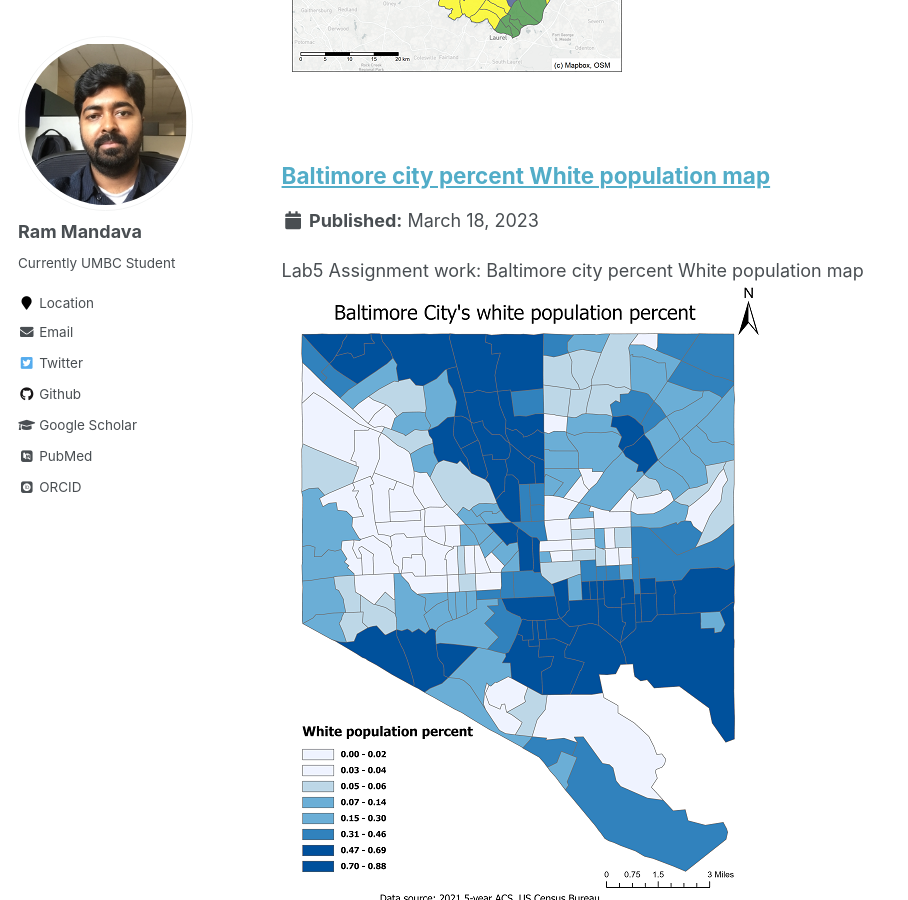
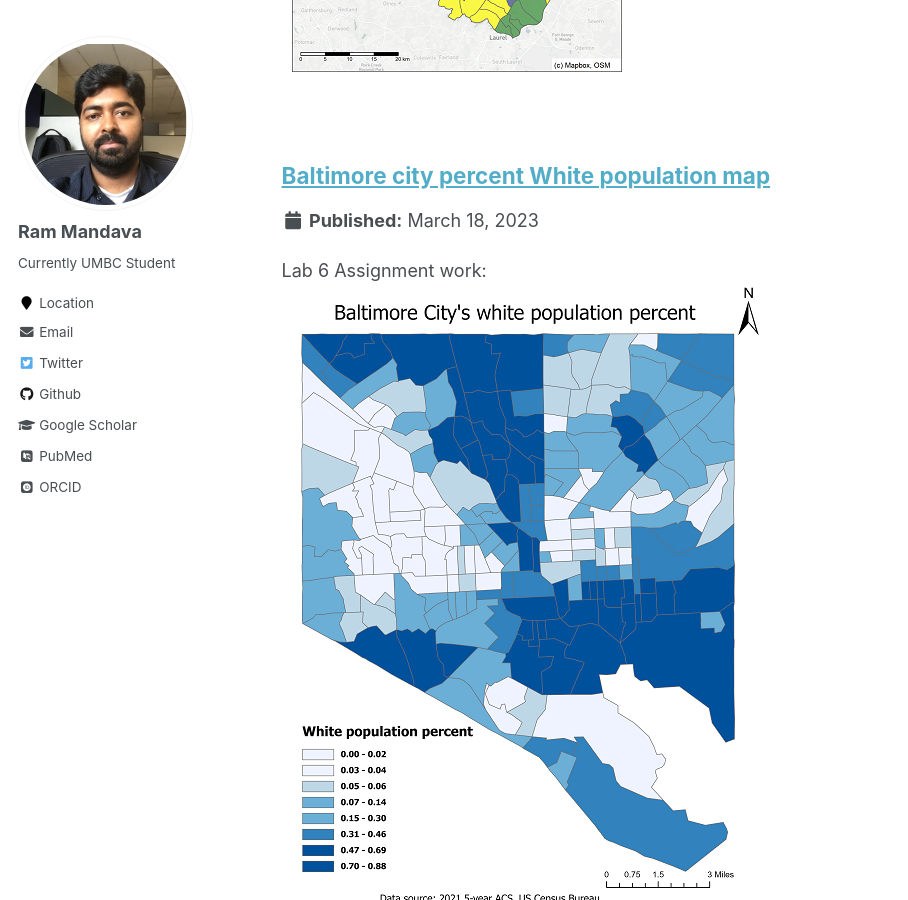
Before and after one commit to mandavaram/mandavaram.github.io, a Jekyll site: the page built from _pages/portfolio.html, in a window 1280 px wide and 900 px high, scrolled down 1064 px. Shown: the whole window, without its empty margins (0-908 px from the left). Built offline with Jekyll 4.4.1, drawn with Linux system fonts in a browser that asks for light colours; some web fonts are replaced.

Commit message:
Update portfolio-3.md

```diff
--- a/_portfolio/portfolio-3.md
+++ b/_portfolio/portfolio-3.md
@@ -1,6 +1,6 @@
 ---
 title: "Baltimore city percent White population map"
-excerpt: "Lab5 Assignment work: Baltimore city percent White population map <br/><img src='/images/baltimore_white_pop_percent.png'>"
+excerpt: "Lab 6 Assignment work: <br/><img src='/images/baltimore_white_pop_percent.png'>"
 collection: portfolio
 ---
 
```
